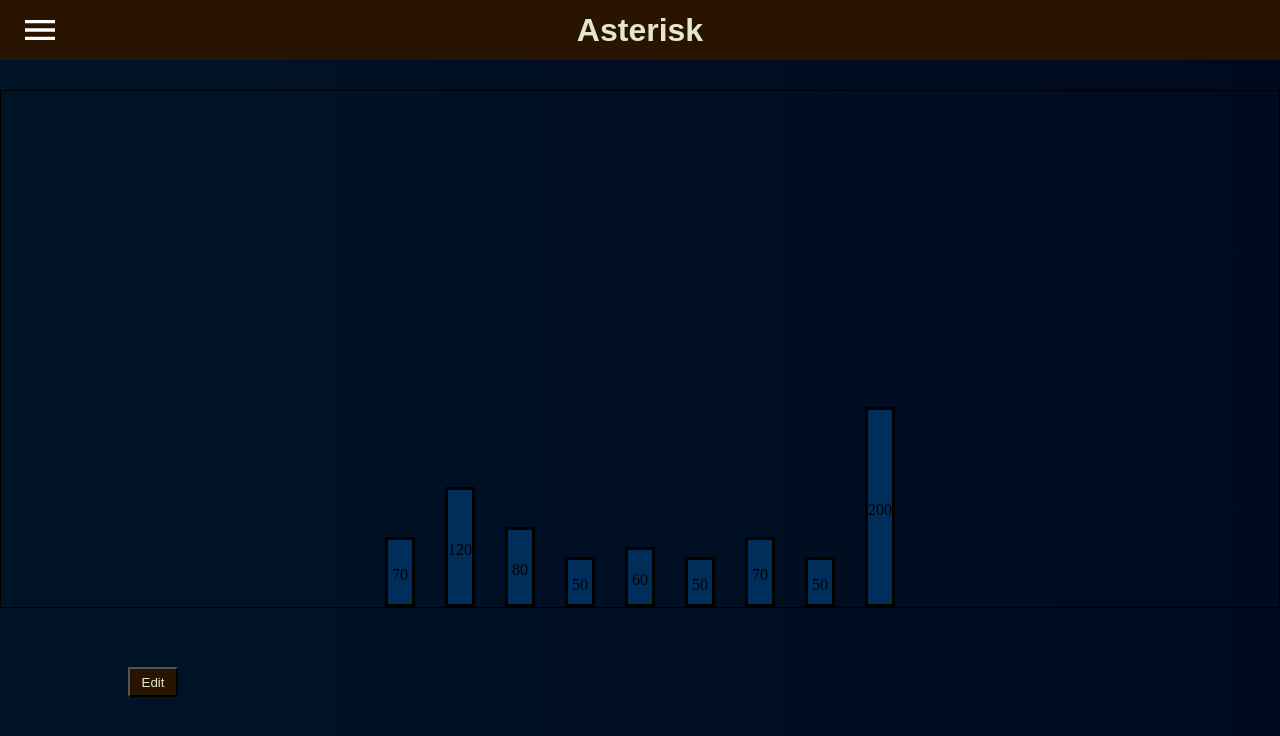
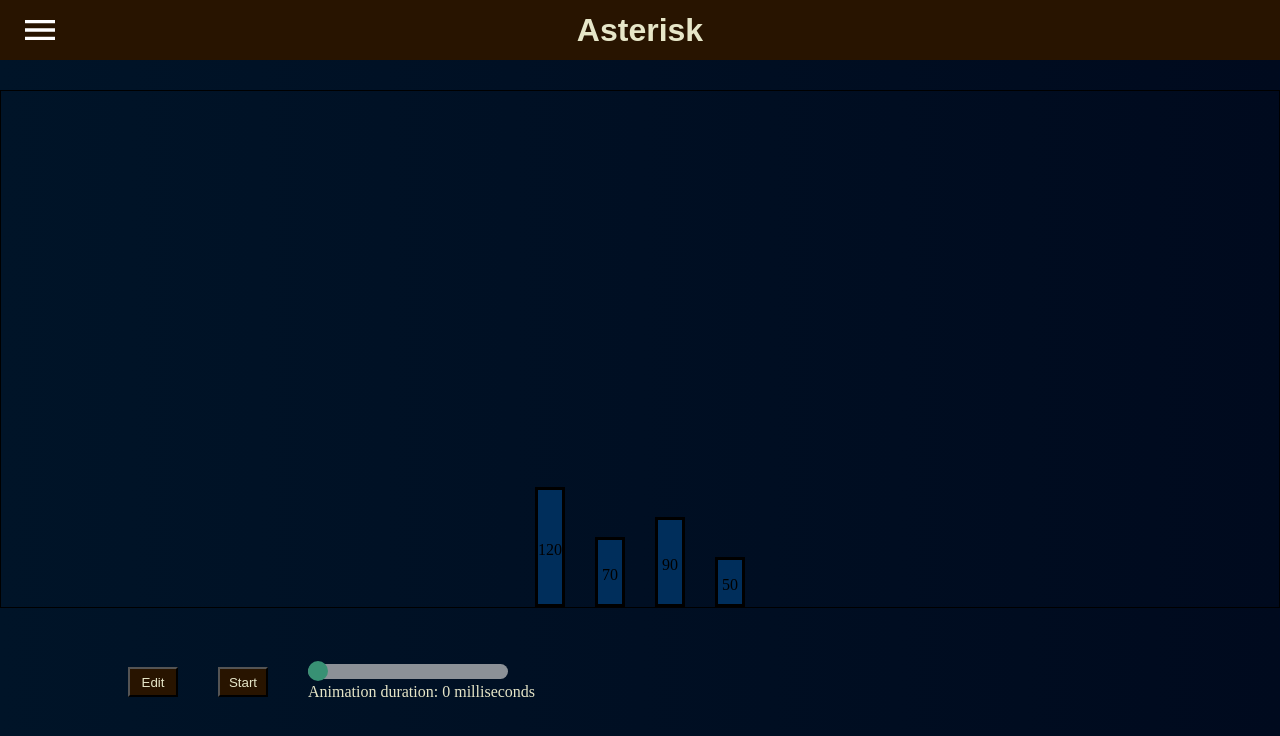
Before and after one commit to DimosTheocharis/AlgorithmVisualizer-code, a React (Create React App) app: page /bubblesort in a window 1280 px wide. Shown: the top 736 px of the page. Built offline with nearby package versions, Linux system fonts and the light colour scheme.

Commit message:
Wrote bubblesort logic

```diff
--- a/src/App.js
+++ b/src/App.js
@@ -108,6 +108,10 @@ function App() {
 
   const handleSaveButton = () => {
     setShowGridInput(prev => !prev);
+  }
+
+  const handleSlider = (e) => {
+    setAnimationDuration(e.target.value);
   }
 
 
@@ -231,10 +235,10 @@ function App() {
 
   return (
     <AppContext.Provider value={{ algorithmState, animationDuration, calculateDistance, columns, computeNeighbours, destination, disabled,
-      durationInterval, getStatus, grid, gridNameInputRef, handleLoadButton, handleSaveButton, isDisabled, loadSavedGrids, nextBlock, pause,
-      performGridChanges, rows, savedGrids, saveGrid, selectedGridName, setAnimationDuration, setDestination, setDisabled, setGrid, setIsDisabled,
-      setNextBlock, setSavedGrids, setSelectedGridName, setShowGridInput, setShowSelector, setSnapshots, setSource, showGridInput, showSelector,
-      snapshots, sleep, source, takeSnapshot, visualizePath}}>
+      durationInterval, getStatus, grid, gridNameInputRef, handleLoadButton, handleSaveButton, handleSlider, isDisabled, loadSavedGrids,
+      nextBlock, pause, performGridChanges, rows, savedGrids, saveGrid, selectedGridName, setAnimationDuration, setDestination, setDisabled,
+      setGrid, setIsDisabled, setNextBlock, setSavedGrids, setSelectedGridName, setShowGridInput, setShowSelector, setSnapshots, setSource,
+      showGridInput, showSelector, snapshots, sleep, source, takeSnapshot, visualizePath}}>
       <NavBar displayedScreen={displayedScreen} setDisplayedScreen={setDisplayedScreen}/>
       <Routes>
         <Route exact path="/asterisk" element={<Asterisk/>}/>
--- a/src/Components/Bar/Bar.js
+++ b/src/Components/Bar/Bar.js
@@ -50,7 +50,7 @@ function Bar({ bar, deleteBar, editBoard }) {
                 <>
                     <div className={BarCSS.resizer} ref={resizerRef}/>
                     <div className={BarCSS.deleteButton} onClick={() => deleteBar(bar.getIndex())}>
-                            <p className={BarCSS.deleteButtonText}>X</p>
+                        <p className={BarCSS.deleteButtonText}>X</p>
                     </div>
                 </>
             )
@@ -60,10 +60,9 @@ function Bar({ bar, deleteBar, editBoard }) {
     }
 
     return (
-        <div className={BarCSS.container} style={{height: `${bar.getValue()}px`}} ref={resizableRef}>
+        <div className={`${BarCSS.container} ${BarCSS[bar.getStatus()]}`} style={{height: `${bar.getValue()}px`}} ref={resizableRef}>
             <p>{bar.getValue()}</p>
             {determineBarTools()}
-
         </div>
     )
 }
--- a/src/Components/Bar/Bar.module.css
+++ b/src/Components/Bar/Bar.module.css
@@ -1,7 +1,6 @@
 .container {
     width: 30px;
     min-height: 20px;
-    background-color: #002E5B;
     border: 3px solid black;
     display: flex;
     justify-content: center;
@@ -32,6 +31,14 @@
     font-size: 8px;
 }
 
+.examining {
+    background-color: rgb(255,127,0);
+}
+
+.placed {
+    background-color: rgb(0,100,0);
+}
+
 .resizer {
     position: absolute;
     top: -3px;
@@ -48,3 +55,7 @@
     width: 10px;
     height: 10px;
 }
+
+.unexamined{
+    background-color: #002E5B;
+}
--- /dev/null
+++ b/src/Components/Slider/Slider.js
@@ -0,0 +1,23 @@
+import React , { useContext } from 'react';
+import { AppContext } from '../../App';
+import SliderCSS from './Slider.module.css';
+
+function Slider() {
+    const { algorithmState, animationDuration, handleSlider} = useContext(AppContext);
+    return (
+        <div className='sliderContainer'>
+            <input
+              type="range"
+              min={0}
+              max={5000}
+              value={animationDuration}
+              className={`${SliderCSS.slider} ${algorithmState.current !== "unbegun" && algorithmState.current !== "finished" ? `${SliderCSS.sliderDisabled}` : `${SliderCSS.sliderEnabled}`}`}
+              onChange={handleSlider}
+              disabled={algorithmState.current !== "unbegun" && algorithmState.current !== "finished"}
+            />
+            <p className={SliderCSS.sliderText}>Animation duration: {animationDuration} milliseconds</p>
+          </div>
+    )
+};
+
+export default Slider;
--- /dev/null
+++ b/src/Components/Slider/Slider.module.css
@@ -0,0 +1,42 @@
+.slider {
+    height: 15px;
+    width: 200px;
+    appearance: none;
+    -webkit-appearance: none;
+    border-radius: 15px;
+}
+
+.slider::-webkit-slider-thumb {
+    appearance: none;
+    width: 20px;
+    height: 20px;
+    border-radius: 50%;
+}
+
+.sliderDisabled {
+    background-color: rgb(100,100,100);
+    opacity: 1;
+}
+
+.sliderDisabled::-webkit-slider-thumb {
+    background-color: rgb(140,140,140);
+}
+
+.sliderEnabled {
+    background-color: rgb(200,200,200);
+    opacity: 0.7;
+    transition: opacity 0.2s;
+}
+
+.sliderEnabled:hover {
+    opacity: 1;
+}
+
+.sliderEnabled::-webkit-slider-thumb {
+    background-color: rgb(80,200,150);
+    cursor: pointer;
+}
+
+.sliderText {
+    color: rgb(230,230,200);
+}
--- a/src/Data Structures/BarNode.js
+++ b/src/Data Structures/BarNode.js
@@ -2,7 +2,7 @@ class BarNode {
     constructor(value, index) {
         this._value = value;
         this._index = index;
-        this._status = "unchecked";
+        this._status = "unexamined";
     }
 
     getValue() {
@@ -13,6 +13,10 @@ class BarNode {
         return this._index;
     }
 
+    getStatus() {
+        return this._status;
+    }
+
     setValue(value) {
         this._value = value;
     }
@@ -20,6 +24,10 @@ class BarNode {
     setIndex(index) {
         this._index = index;
     }
+
+    setStatus(status) {
+        this._status = status;
+    }
 }
 
 export default BarNode;
--- a/src/Screens/Asterisk/Asterisk.module.css
+++ b/src/Screens/Asterisk/Asterisk.module.css
@@ -140,50 +140,6 @@
 }
 
 
-.slider {
-    height: 15px;
-    width: 200px;
-    appearance: none;
-    -webkit-appearance: none;
-    border-radius: 15px;
-}
-
-
-.slider::-webkit-slider-thumb {
-    appearance: none;
-    width: 20px;
-    height: 20px;
-    border-radius: 50%;
-}
-
-.sliderDisabled {
-    background-color: rgb(100,100,100);
-    opacity: 1;
-}
-
-.sliderDisabled::-webkit-slider-thumb {
-    background-color: rgb(140,140,140);
-}
-
-.sliderEnabled {
-    background-color: rgb(200,200,200);
-    opacity: 0.7;
-    transition: opacity 0.2s;
-}
-
-.sliderEnabled:hover {
-    opacity: 1;
-}
-
-.sliderEnabled::-webkit-slider-thumb {
-    background-color: rgb(80,200,150);
-    cursor: pointer;
-}
-
-.sliderText {
-    color: rgb(230,230,200);
-}
-
 .source {
     background-color: rgb(255,127,0);
 }
--- a/src/Screens/BubbleSort/BubbleSort.js
+++ b/src/Screens/BubbleSort/BubbleSort.js
@@ -1,15 +1,19 @@
-import React, { useState, useEffect } from 'react';
+import React, { useState, useEffect, useContext } from 'react';
+import Bar from '../../Components/Bar/Bar';
+import Slider from '../../Components/Slider/Slider';
+import AddBarButton from '../../Components/AddBarButton/AddBarButton';
+import BarNode from '../../Data Structures/BarNode';
+import { AppContext } from '../../App';
 import styles from './BubbleSort.module.css';
-import Bar from '../../Components/Bar/Bar';
-import BarNode from '../../Data Structures/BarNode';
-import AddBarButton from '../../Components/AddBarButton/AddBarButton';
+
 
 function BubbleSort() {
+    const { algorithmState, animationDuration, sleep } = useContext(AppContext);
     const [board, setBoard] = useState(null);
     const [editBoard, setEditBoard] = useState(false); //whether or not the user wants to add/delete/resize a bar
 
     useEffect(() => {
-        const customHeights = [70,120,80,50,60,50,70,50,200]; //70,120,80,50,60,50,70,50,200
+        const customHeights = [120,70,90,50]; //70,120,80,50,60,50,70,50,200
         const newBoard = [];
         customHeights.forEach((height, index) => {
             newBoard.push(
@@ -69,6 +73,7 @@ function BubbleSort() {
         for (i = 0; i < board.length + 1; i++) {
             addButtons.push(
                 <AddBarButton
+                    key={(i + 1) * 100 + i}
                     index={i}
                     addBar={addBar}
                 />
@@ -94,13 +99,78 @@ function BubbleSort() {
         return bars;
     }
 
+    const handleOperationButton = () => {
+        if (algorithmState.current === "unbegun") {
+            algorithmState.current = "pending";
+            BubbleSort();
+        }
+    }
+
+    const performBoardChanges = (changes) => {
+        const newBoard = [...board];
+        changes.forEach(change => {
+            newBoard[change.index].setStatus(change.status);
+            newBoard[change.index].setValue(change.value);
+        })
+        setBoard(newBoard);
+    }
+
+    const swapBars = (indexA, indexB) => {
+
+    }
+
     const toggleEditButton = () => {
         setEditBoard(prev => !prev);
     }
 
+
+    const BubbleSort = async () => {
+        let i,j, resolvedValue, changes;
+        let stop = false;
+        for (i = 1; i < board.length && !stop; i++) {
+            stop = true;
+            for (j = board.length - 1; j >= i; j--) {
+                changes = [];
+
+                changes.push({"index": j, "status": "examining", "value": board[j].getValue()});
+                changes.push({"index": j-1, "status": "examining", "value": board[j-1].getValue()});
+                performBoardChanges(changes);
+                resolvedValue = await sleep(animationDuration);
+
+                changes = [];
+                if (board[j].getValue() < board[j-1].getValue()) {
+                    //if items at j and j-1 indexes are at wrong places, then swap them and set their status as unexamined
+                    stop = false;
+                    changes.push({"index": j, "status": "unexamined", "value": board[j-1].getValue()});
+                    changes.push({"index": j-1, "status": "unexamined", "value": board[j].getValue()});
+                    performBoardChanges(changes);
+                    resolvedValue = await sleep(animationDuration);
+                } else {
+                    //if items at j and j-1 indexes are at correct places, just set their status as unexamined
+                    changes.push({"index": j, "status": "unexamined", "value": board[j].getValue()});
+                    changes.push({"index": j-1, "status": "unexamined", "value": board[j-1].getValue()});
+                    performBoardChanges(changes);
+                    resolvedValue = await sleep(animationDuration);
+                }
+            }
+            changes = [];
+            changes.push({"index": i-1, "status": "placed", "value": board[i-1].getValue()});
+            performBoardChanges(changes);
+            resolvedValue = await sleep(animationDuration);
+        }
+        changes = [];
+        changes.push({"index": i-1, "status": "placed", "value": board[i-1].getValue()});
+        performBoardChanges(changes);
+        resolvedValue = await sleep(animationDuration);
+        algorithmState.current = "finished";
+    }
+
+    //determine the color of the operator button (start/stop button) here to avoid confusion at the the render block
+    const operatorButtonClassName = algorithmState.current === "pending" ? "stop" : "start";
+
     return (
         <div className={styles.container}>
-            <section className={styles.barsContainer}>
+            <section className={styles.barsContainer} style={{columnGap: `${editBoard ? 15 : 30}px`}}>
                 {determineVisibleContent()}
             </section>
             <section className={styles.functionalityContainer}>
@@ -110,6 +180,14 @@ function BubbleSort() {
                 >
                     {editBoard ? "Finish" : "Edit"}
                 </button>
+                <button
+                    onClick={handleOperationButton}
+                    className={`${styles.button} ${(algorithmState.current === "finished" || algorithmState.current === "paused") ? `${styles.disabled}` : `${styles[operatorButtonClassName]}`}`}
+                    disabled={algorithmState.current === "finished" || algorithmState.current === "paused"}
+                >
+                    {algorithmState.current === "pending" ? "Stop" : "Start"}
+                </button>
+                <Slider/>
             </section>
         </div>
     )
--- a/src/Screens/BubbleSort/BubbleSort.module.css
+++ b/src/Screens/BubbleSort/BubbleSort.module.css
@@ -36,4 +36,5 @@
     height: 20%;
     display: flex;
     align-items: center;
+    column-gap: 40px;
 }
```
Also changed, not shown: src/Screens/Asterisk/Asterisk.js (+2 -17 lines), src/Screens/Dijkstra/Dijkstra.js (+2 -8 lines).
